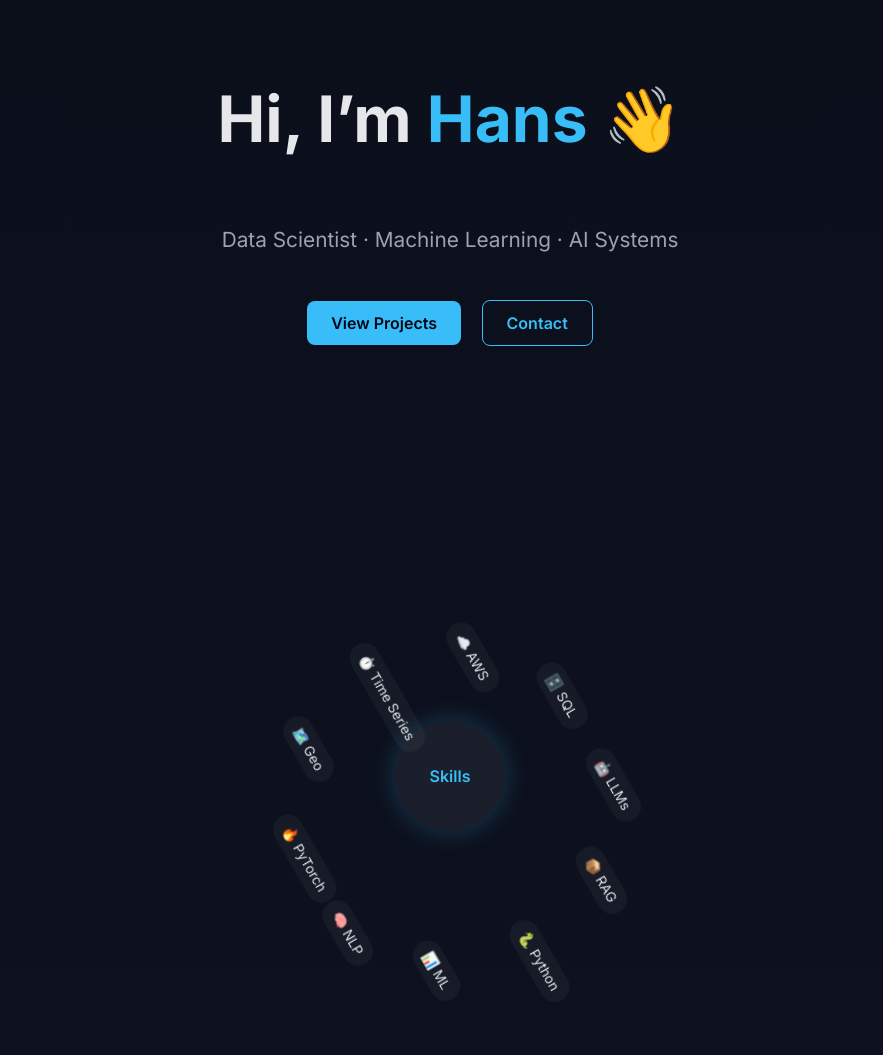
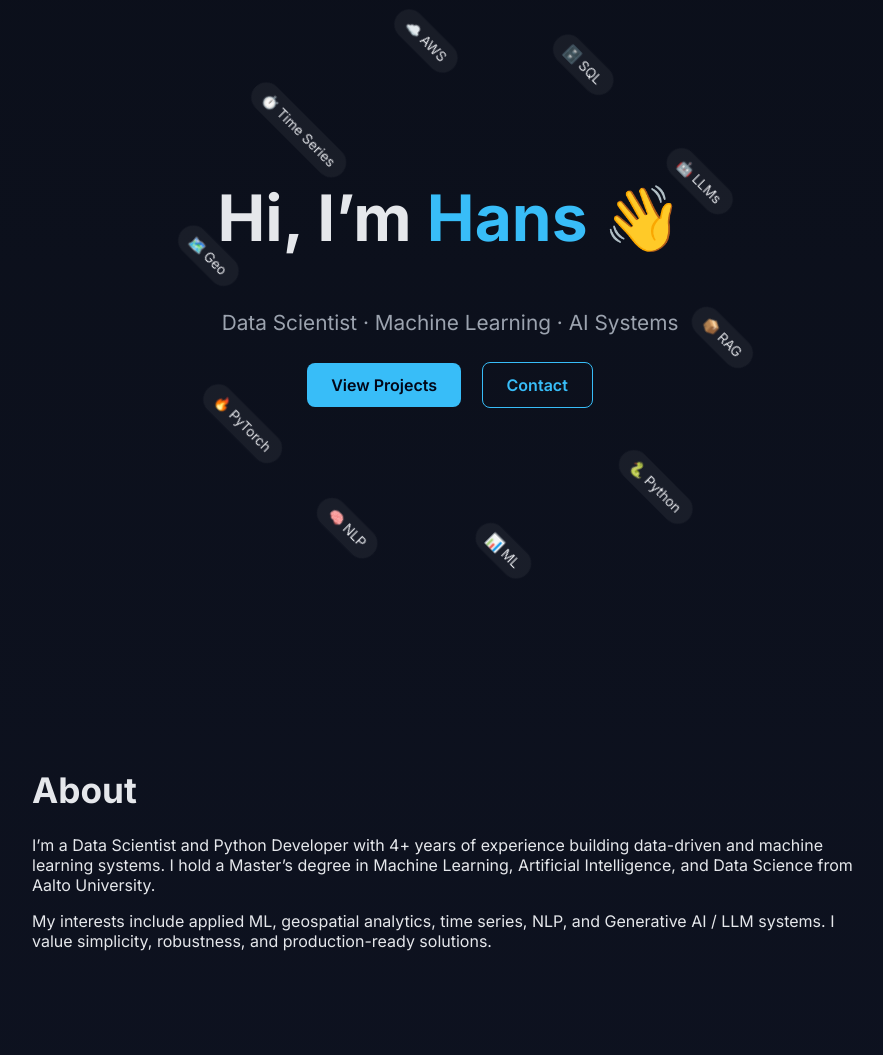
Before and after one commit to Hans7331/hans7331.github.io, a plain HTML site: page index.html in a window 1280 px wide. Shown: the part 212-1267 px from the top of the page, without its empty margins (190-1073 px from the left). Drawn offline with Linux system fonts and the light colour scheme.

Commit message:
updating skills

```diff
--- a/index.html
+++ b/index.html
@@ -24,10 +24,13 @@
   </header>
 
   <!-- HERO -->
-  <section class="hero">
+<section class="hero hero-orbit">
+  <div class="hero-center">
+
     <h1>
       Hi, I’m <span class="accent">Hans</span> 👋
     </h1>
+
     <p class="hero-subtitle">
       Data Scientist · Machine Learning · AI Systems
     </p>
@@ -36,13 +39,10 @@
       <a href="#projects" class="btn primary">View Projects</a>
       <a href="#contact" class="btn secondary">Contact</a>
     </div>
-  </section>
 
-  <section class="skills-orbit">
-  <div class="orbit-container">
+  </div>
 
-    <div class="orbit-center">Skills</div>
-
+  <!-- ORBIT -->
   <div class="orbit">
     <div class="skill" style="--i:0">🐍 Python</div>
     <div class="skill" style="--i:1">📊 ML</div>
@@ -55,9 +55,8 @@
     <div class="skill" style="--i:8">🤖 LLMs</div>
     <div class="skill" style="--i:9">📦 RAG</div>
   </div>
+</section>
 
-  </div>
-</section>
 
 
   <!-- ABOUT -->
--- a/style.css
+++ b/style.css
@@ -185,75 +185,80 @@ footer {
   color: var(--muted);
 }
 
-/* SKILLS ORBIT */
-.skills-orbit {
-  display: flex;
-  justify-content: center;
-  padding: 6rem 2rem;
-}
-
-.orbit-container {
+/* HERO ORBIT */
+.hero-orbit {
   position: relative;
-  width: 360px;
-  height: 360px;
-}
-
-.orbit-center {
-  position: absolute;
-  top: 50%;
-  left: 50%;
-  transform: translate(-50%, -50%);
-  background: rgba(255,255,255,0.06);
-  border-radius: 50%;
-  width: 110px;
-  height: 110px;
+  min-height: 100vh;
   display: flex;
   align-items: center;
   justify-content: center;
-  font-weight: 600;
-  color: var(--accent);
-  box-shadow: 0 0 25px rgba(56,189,248,0.25);
 }
 
+.hero-center {
+  position: relative;
+  z-index: 2;
+  text-align: center;
+}
+
+/* ORBIT PATH */
 .orbit {
   position: absolute;
-  width: 100%;
-  height: 100%;
-  animation: spin 30s linear infinite;
+  width: 520px;
+  height: 520px;
+  border-radius: 50%;
+  animation: orbit-spin 40s linear infinite;
 }
 
+/* SKILLS */
 .skill {
   position: absolute;
   top: 50%;
   left: 50%;
   transform:
     rotate(calc(360deg / 10 * var(--i)))
-    translate(160px)
+    translate(260px)
     rotate(calc(-360deg / 10 * var(--i)));
-  background: rgba(255,255,255,0.04);
-  padding: 0.45rem 0.75rem;
+  background: rgba(255,255,255,0.05);
+  padding: 0.45rem 0.8rem;
   border-radius: 999px;
   font-size: 0.85rem;
+  white-space: nowrap;
   color: var(--text);
   transition: transform 0.25s ease, background 0.25s ease;
-  white-space: nowrap;
 }
 
+/* HOVER EFFECT */
 .skill:hover {
-  background: rgba(56,189,248,0.2);
+  background: rgba(56,189,248,0.25);
   transform:
     rotate(calc(360deg / 10 * var(--i)))
-    translate(160px)
+    translate(260px)
     rotate(calc(-360deg / 10 * var(--i)))
     scale(1.15);
 }
 
-/* Pause rotation on hover */
-.orbit:hover {
+/* ORBIT ANIMATION */
+@keyframes orbit-spin {
+  from { transform: rotate(0deg); }
+  to   { transform: rotate(360deg); }
+}
+
+/* Pause orbit on hover (optional but nice) */
+.hero-orbit:hover .orbit {
   animation-play-state: paused;
 }
 
-@keyframes spin {
-  from { transform: rotate(0deg); }
-  to { transform: rotate(360deg); }
+/* RESPONSIVE */
+@media (max-width: 768px) {
+  .orbit {
+    width: 360px;
+    height: 360px;
+  }
+
+  .skill {
+    transform:
+      rotate(calc(360deg / 10 * var(--i)))
+      translate(180px)
+      rotate(calc(-360deg / 10 * var(--i)));
+  }
 }
```
Lines whose indentation alone changed are shown as unchanged.
